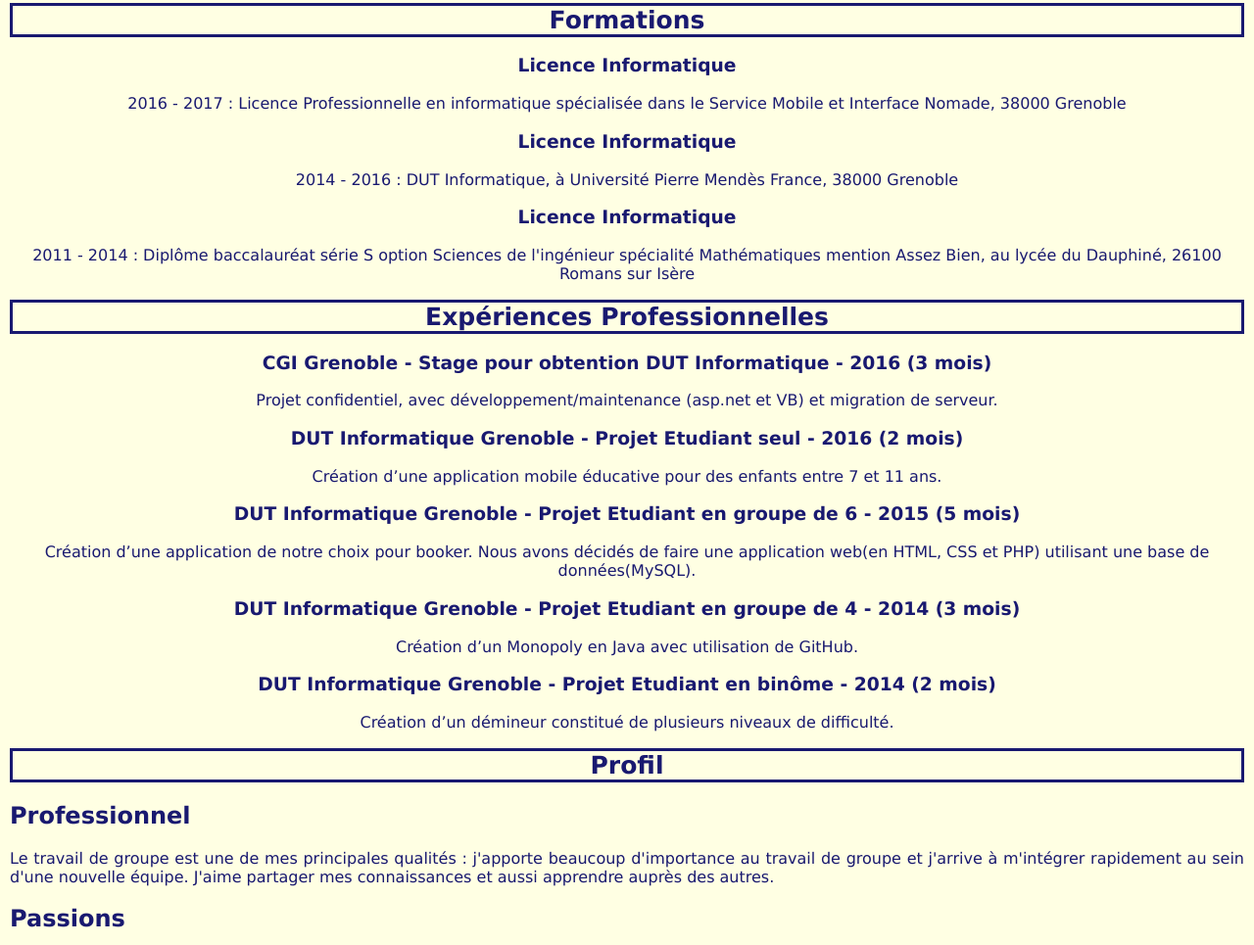
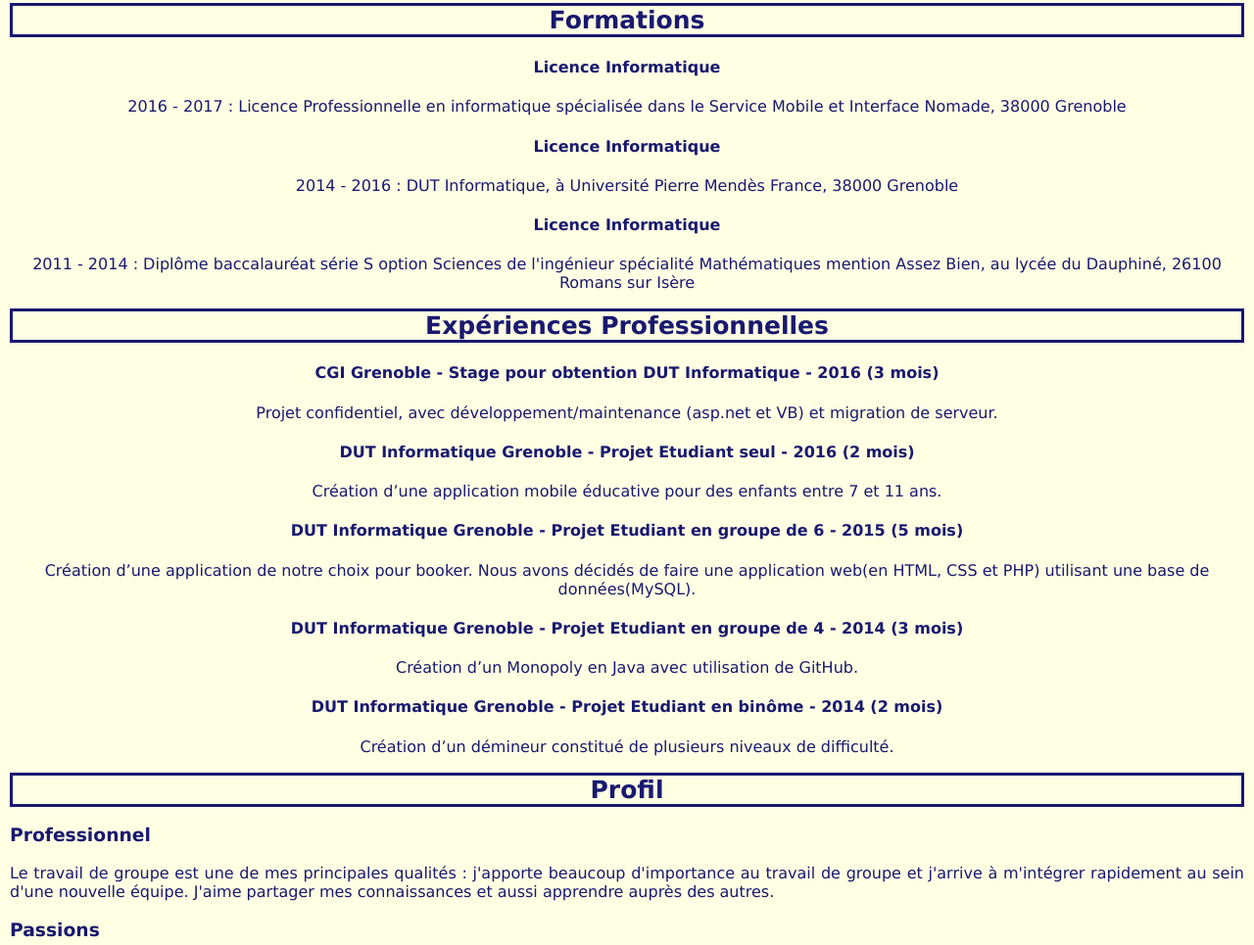
Before and after one commit to curtyl/cv, a website: page index.html in a window 1280 px wide. Shown: the part 307-1272 px from the top of the page at 98% size. Drawn offline with Linux system fonts and the light colour scheme.

Commit message:
no message

```diff
--- a/index.html
+++ b/index.html
@@ -44,40 +44,40 @@
 			</div>
 			<div>
 				<h1>Formations</h1>
-				<ul style="list-style-type:none">
-					<li><h3>Licence Informatique</h3>
+				<ul>
+					<li><h4>Licence Informatique</h4>
 						<p>2016 - 2017 : Licence Professionnelle en informatique spécialisée dans le Service Mobile et Interface Nomade, 38000 Grenoble</p></li>
-					<li><h3>Licence Informatique</h3>
+					<li><h4>Licence Informatique</h4>
 						<p>2014 - 2016 : DUT Informatique, à Université Pierre Mendès France, 38000 Grenoble</p></li>
-					<li><h3>Licence Informatique</h3>
+					<li><h4>Licence Informatique</h4>
 						<p>2011 - 2014 : Diplôme baccalauréat série S option Sciences de l'ingénieur spécialité Mathématiques mention Assez Bien, au lycée du Dauphiné,
 							26100 Romans sur Isère</p></li>
 				</ul>
 			</div>
 			<div>
 				<h1>Expériences Professionnelles</h1>
-				<ul style="list-style-type:none">
-					<li><h3>CGI Grenoble - Stage pour obtention DUT Informatique - 2016 (3 mois)</h3>
+				<ul>
+					<li><h4>CGI Grenoble - Stage pour obtention DUT Informatique - 2016 (3 mois)</h4>
 						<p>Projet confidentiel, avec développement/maintenance (asp.net et VB) et migration de serveur.</p></li>
-					<li><h3>DUT Informatique Grenoble - Projet Etudiant seul - 2016 (2 mois)</h3>
+					<li><h4>DUT Informatique Grenoble - Projet Etudiant seul - 2016 (2 mois)</h4>
 						<p>Création d’une application mobile éducative pour des enfants entre 7 et 11 ans.</p></li>
-					<li><h3>DUT Informatique Grenoble - Projet Etudiant en groupe de 6 - 2015 (5 mois)</h3>
+					<li><h4>DUT Informatique Grenoble - Projet Etudiant en groupe de 6 - 2015 (5 mois)</h4>
 						<p>Création d’une application de notre choix pour booker. Nous avons décidés de faire une application web(en HTML, CSS et PHP)
 							 utilisant une base de données(MySQL).</p></li>
-					<li><h3>DUT Informatique Grenoble - Projet Etudiant en groupe de 4 - 2014 (3 mois)</h3>
+					<li><h4>DUT Informatique Grenoble - Projet Etudiant en groupe de 4 - 2014 (3 mois)</h4>
 				 		<p>Création d’un Monopoly en Java avec utilisation de GitHub.</p></li>
-					<li><h3>DUT Informatique Grenoble - Projet Etudiant en binôme - 2014 (2 mois)</h3>
+					<li><h4>DUT Informatique Grenoble - Projet Etudiant en binôme - 2014 (2 mois)</h4>
 						<p>Création d’un démineur constitué de plusieurs niveaux de difficulté.</p></li>
 				</ul>
 			</div>
 			<div>
 				<h1>Profil</h1>
-				<h2>Professionnel</h2>
+				<h3>Professionnel</h3>
 					<p>
 						Le travail de groupe est une de mes principales qualités : j'apporte beaucoup d'importance au travail de groupe et j'arrive
 						à m'intégrer rapidement au sein d'une nouvelle équipe. J'aime partager mes connaissances et aussi apprendre auprès des autres.
 					</p>
-				<h2>Passions</h2>
+				<h3>Passions</h3>
 					<p>
 						Je suis un passionné de sport : j'ai pratiqué le rugby pendant 10 ans. Ce qui m'a rendu plus fort pour les épeuvres de la vie active.
 						Je garde cet esprit collectif lorsque je travail sur un projet de groupe.
@@ -88,9 +88,9 @@
 				<form method="post" action="">
 						<input class="Field" type="text" name ="nom" value="Votre nom*" id="nom" required><br>
 						<input class="Field" type="text" name="email" value="Votre email*" id="email" required><br>
-						<input class="Field" type="text" name="sujet" value="L'Objet" id="sujet"><br>
+						<input class="Field" type="text" name="sujet" value="L'Objet" id="sujet"><br><br>
 						<textarea class="Field" name="message" rows="5" cols="20" id="message">Votre message</textarea><br>
-						<input type="submit" value ="Envoyer">
+						<input class="submit" type="submit" value ="Envoyer">
 						<p>Les champs possèdant une "*" sont obligatoires</p>
 				</form>
 			</div>
```
